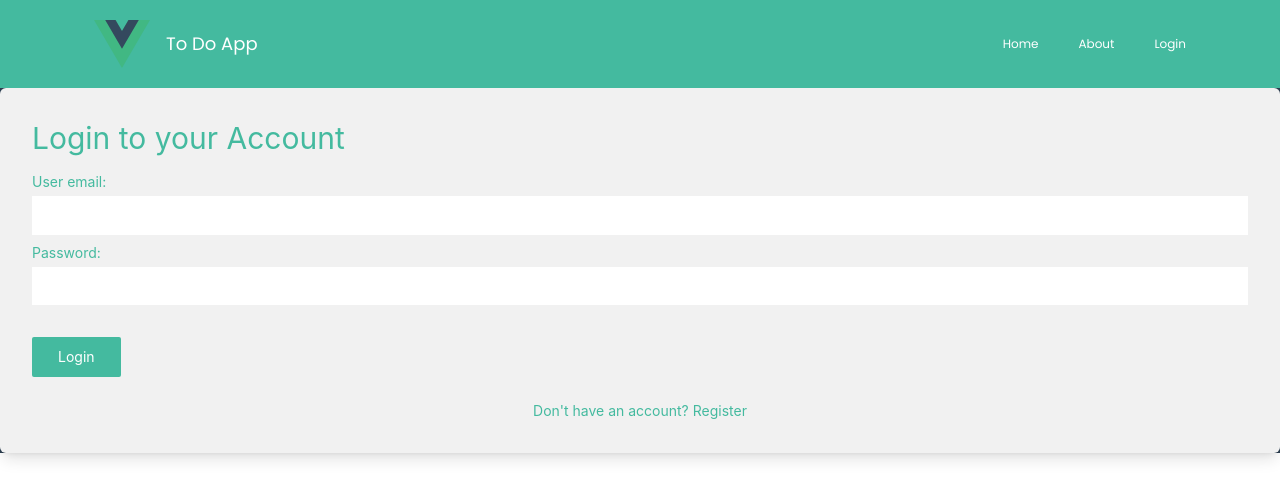
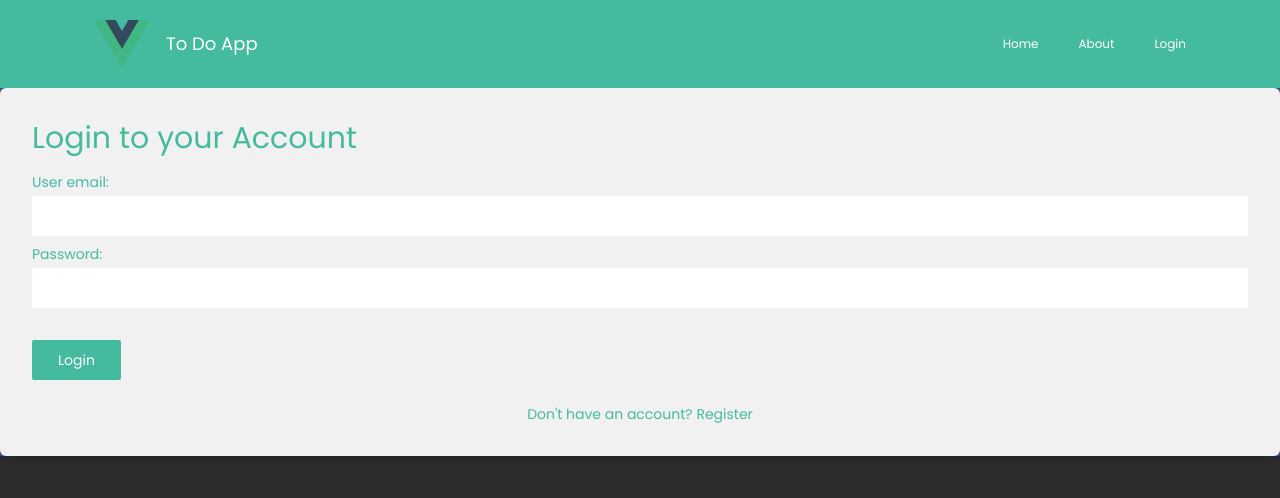
Before and after one commit to Odyseya/Project-Vue-App, a Vue app: page /signin in a window 1280 px wide. Shown: the top 498 px of the page. Built offline with nearby package versions, Linux system fonts and the light colour scheme; the HTML template or start-up script is replaced by a standard one.

Commit message:
base.css adjust

```diff
--- a/src/assets/base.css
+++ b/src/assets/base.css
@@ -3,17 +3,22 @@
 :root {
   --vt-c-white: #ffffff;
   --vt-c-black: #181818;
+
+  --vt-c-light-green: #44ba9f;
+  --vt-c-light-grey: #e4e2e2;
+
+  --vt-c-blue-light: #7f8c8d; /* Light blue for hover effects */
+
+  --vt-c-blue: #3490dc;
+  --vt-c-blue-dark: #265788; /* Dark blue for dark mode */
+  --vt-c-grey: #2e2d2d;
 }
 
 /* semantic color variables for this project */
 :root {
-  --color-background: var(--vt-c-white);
-  --color-text: var(--vt-c-black);
+  --color-background: var(--vt-c-grey);
+  --color-text: var(--vt-c-white);
   --section-gap: 160px;
-
-  --vt-c-blue: #3490dc;
-  --vt-c-blue-dark: #2c3e50; /* Dark blue for dark mode */
-  --vt-c-blue-light: #7f8c8d; /* Light blue for hover effects */
 }
 
 @media (prefers-color-scheme: dark) {
@@ -38,9 +43,9 @@ body {
   transition:
     color 0.5s,
     background-color 0.5s;
-  line-height: 1.6;
-  font-family:
-    Inter,
+  line-height: 1.45;
+  font-family: Poppins;
+  /* Inter,
     -apple-system,
     BlinkMacSystemFont,
     'Segoe UI',
@@ -51,9 +56,29 @@ body {
     'Fira Sans',
     'Droid Sans',
     'Helvetica Neue',
-    sans-serif;
-  font-size: 15px;
+    sans-serif; */
+  /* font-size: 16px; */
+  font-size: clamp (1.75rem, 3vh, 2.25rem);
+  font-size: 16px;
   text-rendering: optimizeLegibility;
   -webkit-font-smoothing: antialiased;
   -moz-osx-font-smoothing: grayscale;
 }
+
+/* Inherit fonts for inputs and buttons */
+input,
+button,
+textarea,
+select {
+  font: inherit;
+}
+
+img {
+  display: block; /* removes space due to inline setting with text */
+  max-width: 100%; /* so that image doesnt overflow its container */
+  height: auto;
+}
+
+header {
+  z-index: 1;
+}
```
